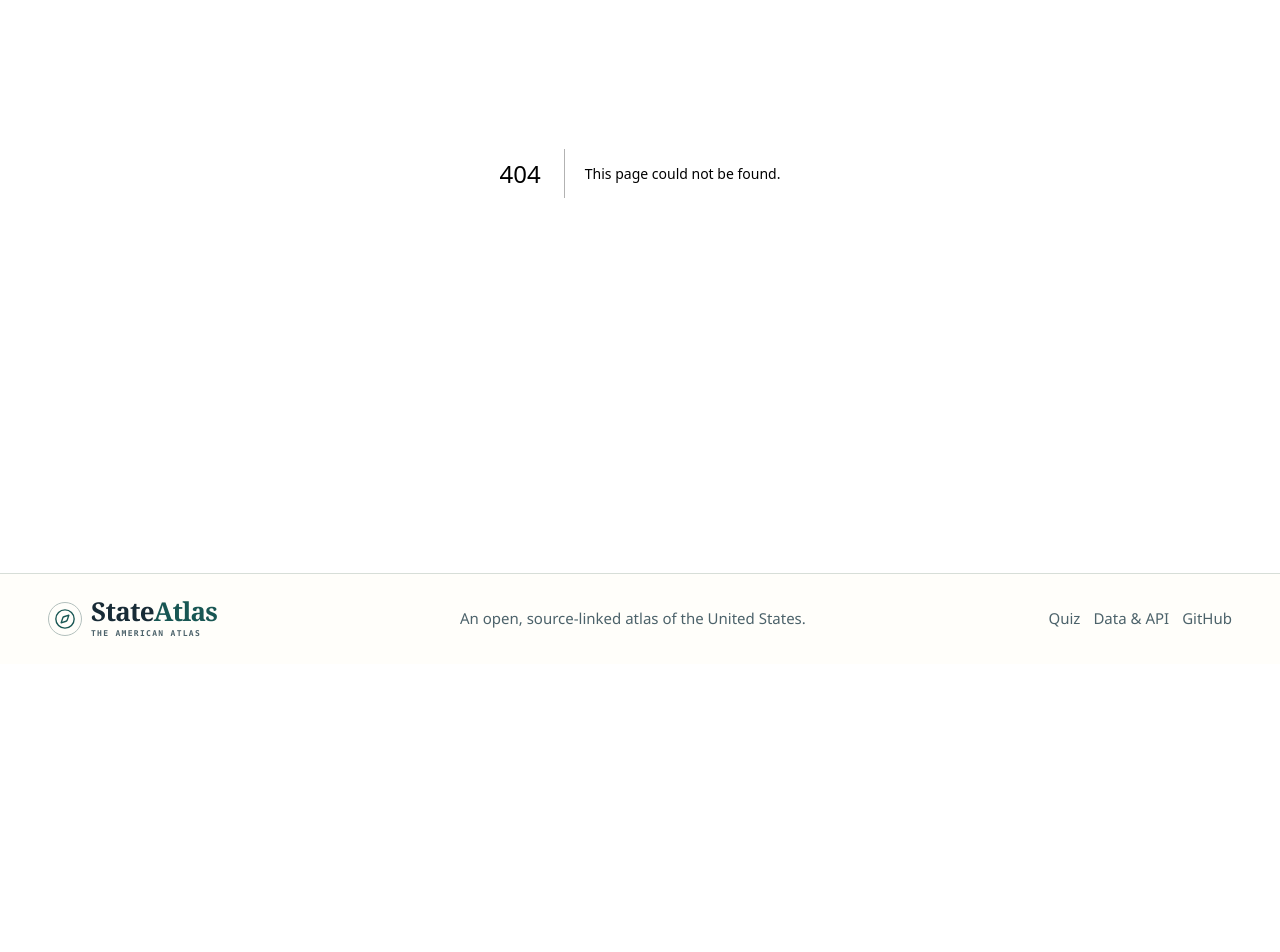
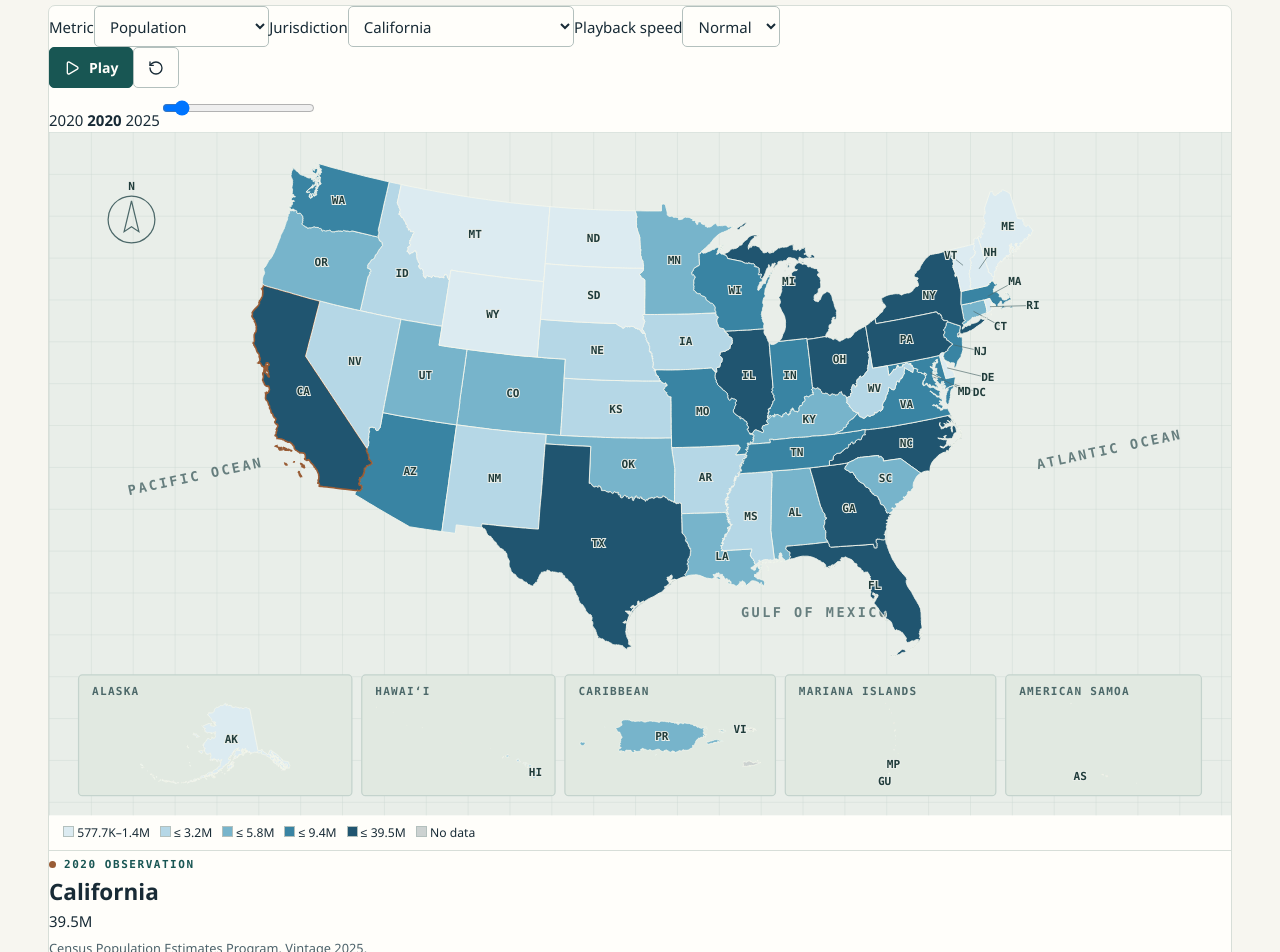
Before and after one commit to PRABHMANNAT/united-states-territories-mapper-geoatlas, a Next.js app: page /timeline in a window 1280 px wide. Before the commit this address had no page. Shown: the part 300-1252 px from the top of the page. Before the commit the page ends 964 px from the top, so only its background shows below. Built offline with nearby package versions, Linux system fonts and the light colour scheme.

Commit message:
feat(timeline): play historical observations on a fixed-scale map

```diff
--- /dev/null
+++ b/app/timeline/page.tsx
@@ -0,0 +1,12 @@
+import { PageHeading } from "@/components/page-heading";
+import { Timeline } from "@/components/timeline";
+import { mapData, observations, regions } from "@/lib/data";
+import { timeMetrics } from "@/lib/metrics";
+
+export const metadata = { title: "Historical timeline" };
+
+export default function TimelinePage() {
+  return <div className="shell inner-page"><PageHeading label="05 / CHANGE OVER TIME" title="The American timeline">Play through annual population and economic observations. The map uses present-day outlines for every year.</PageHeading>
+    <Timeline data={mapData} regions={regions} observations={observations.filter((row) => timeMetrics.includes(row.metric) && row.source !== "islandCensus")}/>
+  </div>;
+}
--- /dev/null
+++ b/components/timeline.tsx
@@ -0,0 +1,55 @@
+"use client";
+
+import { Pause, Play, RotateCcw } from "lucide-react";
+import { useEffect, useMemo, useState } from "react";
+import { AtlasSvg } from "./atlas-svg";
+import { choropleth } from "@/lib/layers";
+import { metricById, timeMetrics } from "@/lib/metrics";
+import { formatValue, series, yearsFor } from "@/lib/statistics";
+import type { MapData, Observation, Region } from "@/lib/types";
+
+export function Timeline({ data, regions, observations }: { data: MapData; regions: Region[]; observations: Observation[] }) {
+  const [metric, setMetric] = useState("population");
+  const [index, setIndex] = useState(0);
+  const [region, setRegion] = useState("CA");
+  const [playing, setPlaying] = useState(false);
+  const [speed, setSpeed] = useState(850);
+  const years = useMemo(() => yearsFor(observations, metric).reverse(), [observations, metric]);
+  const values = useMemo(() => series(observations, metric), [observations, metric]);
+  const { fills, legend } = useMemo(() => choropleth(Object.fromEntries(values.map((item) => [`${item.region}:${item.year}`, item.value])), metric), [values, metric]);
+  const year = years[index];
+  const mapFills = Object.fromEntries(regions.flatMap((item) => fills[`${item.id}:${year}`] ? [[item.id, fills[`${item.id}:${year}`]]] : []));
+  const current = values.find((item) => item.region === region && item.year === year);
+  const previous = values.find((item) => item.region === region && item.year === years[index - 1]);
+  const percentage = metricById[metric].unit === "percent";
+  const difference = current && previous && (percentage || previous.value !== 0)
+    ? percentage ? current.value - previous.value : (current.value / previous.value - 1) * 100
+    : undefined;
+
+  useEffect(() => {
+    if (!playing) return;
+    const timer = window.setTimeout(() => {
+      if (index >= years.length - 1) setPlaying(false);
+      else setIndex(index + 1);
+    }, speed);
+    return () => window.clearTimeout(timer);
+  }, [index, playing, speed, years.length]);
+
+  return <section className="panel tool-panel">
+    <div className="controls"><label>Metric<select value={metric} onChange={(event) => { setMetric(event.target.value); setIndex(0); setPlaying(false); }}>{timeMetrics.map((id) => <option value={id} key={id}>{metricById[id].name}</option>)}</select></label>
+      <label>Jurisdiction<select value={region} onChange={(event) => setRegion(event.target.value)}>{regions.map((item) => <option key={item.id} value={item.id}>{item.name}</option>)}</select></label>
+      <label>Playback speed<select value={speed} onChange={(event) => setSpeed(+event.target.value)}><option value={1500}>Slow</option><option value={850}>Normal</option><option value={350}>Fast</option></select></label>
+    </div>
+    <div className="timeline-controls"><div className="button-row"><button className="primary-button" onClick={() => { if (!playing && index === years.length - 1) setIndex(0); setPlaying((value) => !value); }}>{playing ? <Pause size={16}/> : <Play size={16}/>} {playing ? "Pause" : "Play"}</button>
+      <button className="quiet-button" aria-label="Reset timeline" onClick={() => { setPlaying(false); setIndex(0); }}><RotateCcw size={16}/></button></div>
+      <label className="timeline-slider"><span>{years[0]} <strong>{year}</strong> {years.at(-1)}</span><input type="range" min="0" max={years.length - 1} value={index} aria-label="Reference year" aria-valuetext={String(year)} onChange={(event) => { setIndex(+event.target.value); setPlaying(false); }}/></label></div>
+    <div className="timeline-grid"><div className="ranking-map"><AtlasSvg data={data} regions={regions} fills={mapFills} thematic selection={[region]} onSelect={setRegion}/>
+      <div className="map-legend">{legend.map((item) => <span key={item.color}><i style={{ background: item.color }}/> {item.label}</span>)}<span><i className="legend-missing"/> No data</span></div></div>
+      <div className="timeline-value"><p className="eyebrow"><span/> {year} OBSERVATION</p><h2>{regions.find((item) => item.id === region)?.name}</h2><p className="timeline-number">{current ? formatValue(metric, current.value, "metric", true) : "Data unavailable"}</p>
+        {difference !== undefined && <p>{difference.toLocaleString("en-US", { signDisplay: "exceptZero", maximumFractionDigits: 2 })}{percentage ? " percentage points" : "%"} vs. {previous?.year}</p>}
+        <p className="source-line">{metric.startsWith("population") ? "Census Population Estimates Program, Vintage 2025." : "BEA annual GDP by state. Per capita values use same-year Census population estimates."}</p>
+      </div>
+    </div>
+    <p className="source-line">Color thresholds stay fixed across the series. Only published observations are displayed. State outlines use the 2025 cartographic vintage.</p>
+  </section>;
+}
```
